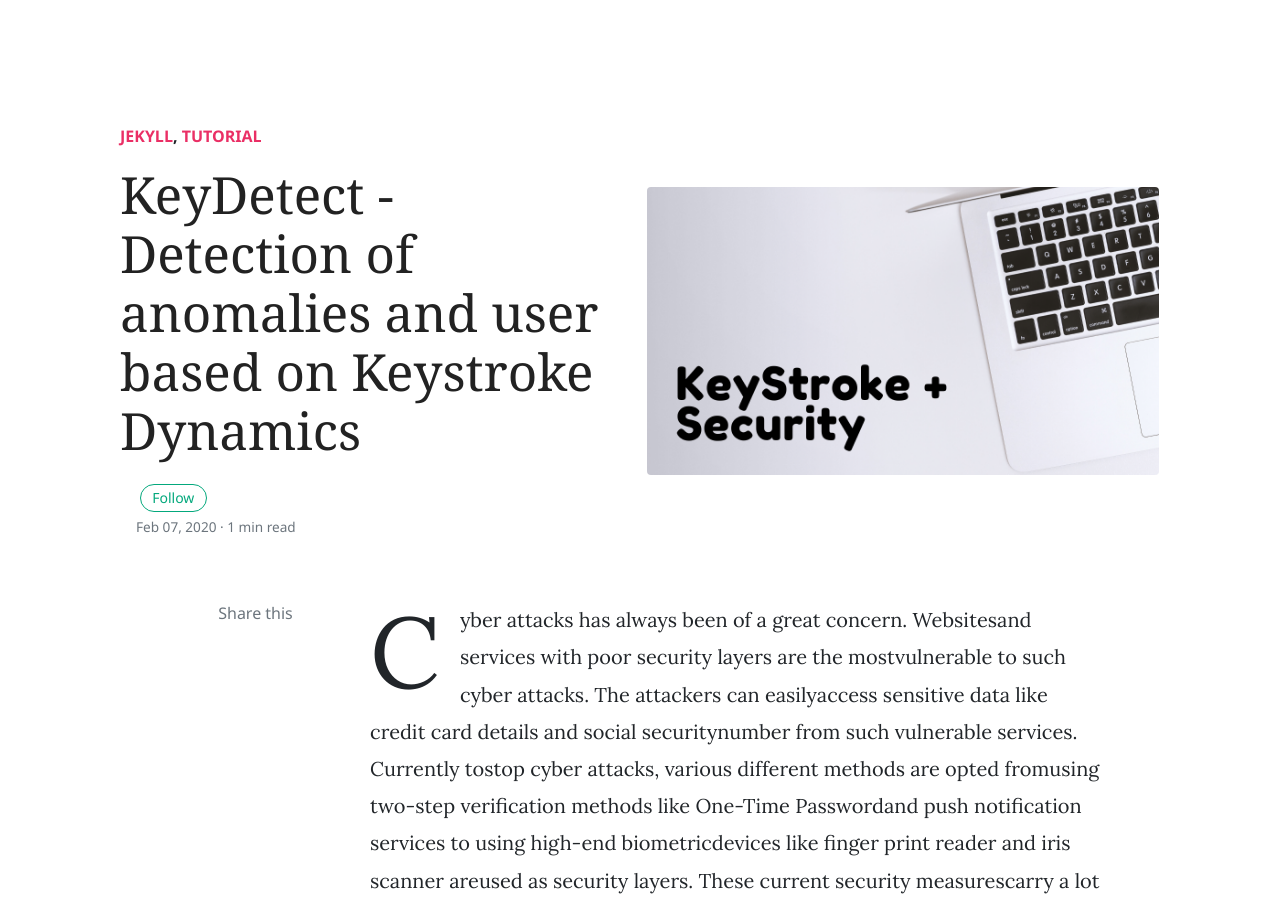
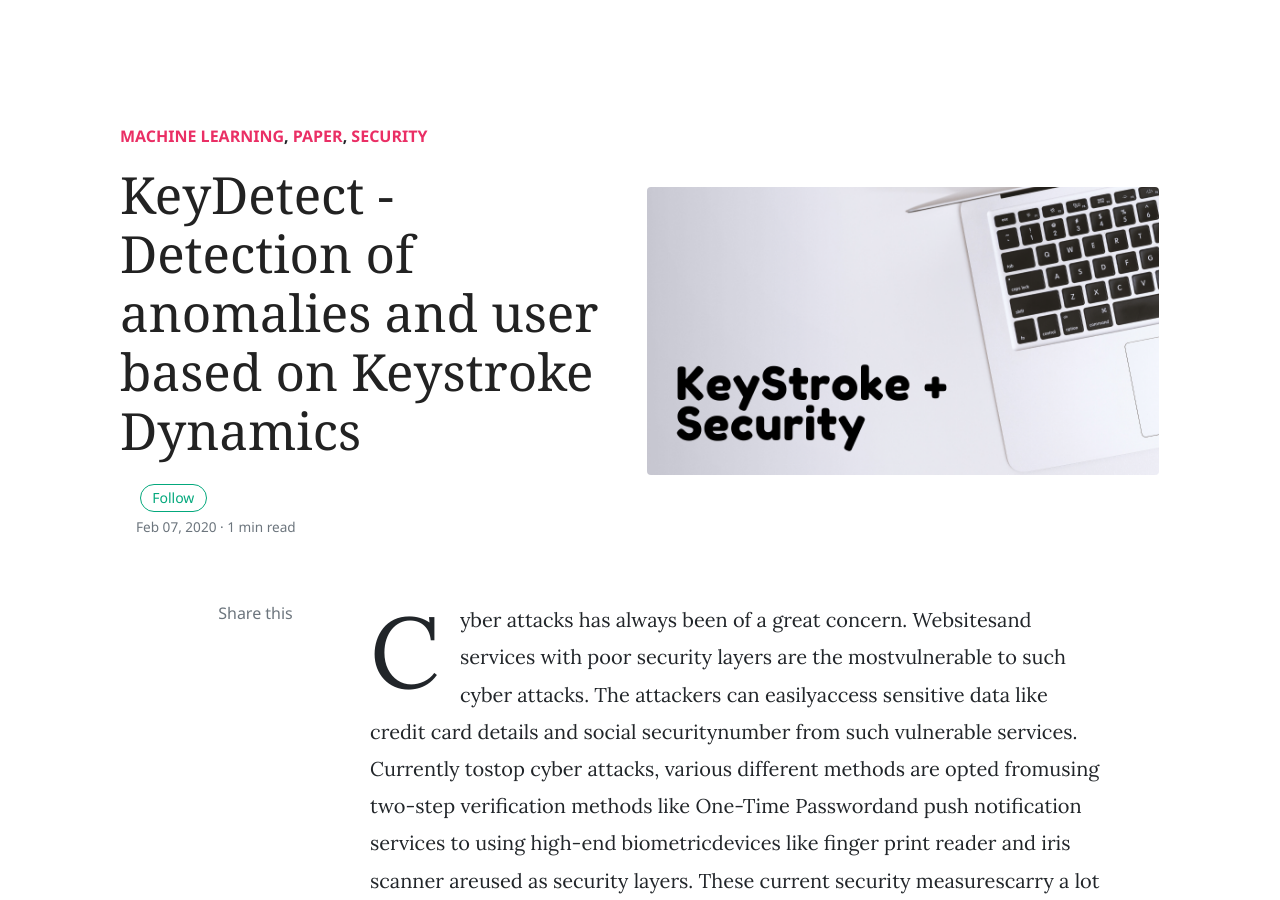
Before and after one commit to abhishekbamotra/abhib, a Jekyll site: the page built from _posts/2020-02-07-keystroke-dynamics-CMU.md, in a window 1280 px wide and 900 px high. Built offline with Jekyll 4.4.1, drawn with Linux system fonts in a browser that asks for light colours; nearby versions of some CDN libraries; comment, search, counter and statistics services are not loaded.

Commit message:
Update 2020-02-07-keystroke-dynamics-CMU.md

```diff
--- a/_posts/2020-02-07-keystroke-dynamics-CMU.md
+++ b/_posts/2020-02-07-keystroke-dynamics-CMU.md
@@ -2,7 +2,7 @@
 layout: post
 title:  "KeyDetect - Detection of anomalies and user based on Keystroke Dynamics"
 author: abhishekbamotra
-categories: [ Jekyll, tutorial ]
+categories: [ Machine Learning, Paper, Security ]
 image: assets/images/keystroke.png
 tags: [sticky]
 ---
```
